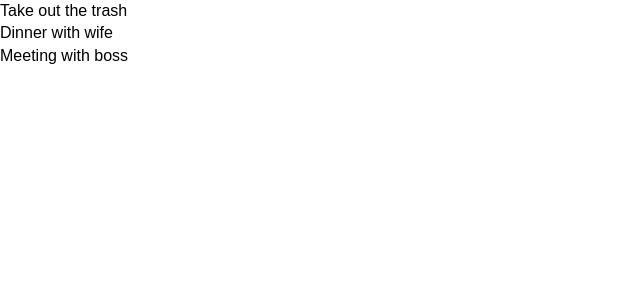
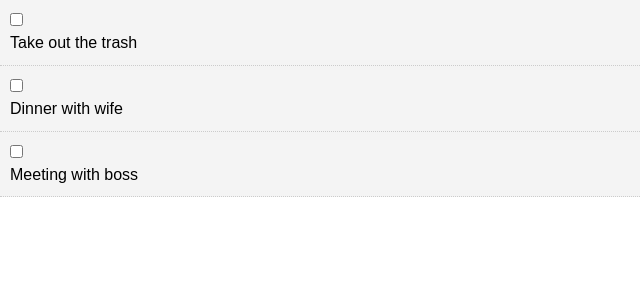
Before and after one commit to daveramai/react-crash-course, a React (Create React App) app in the folder crash-course-app/: page / in a window 1280 px wide. Shown: the top 300 px of the page, without its empty margins (0-640 px from the left). Built offline with nearby package versions, Linux system fonts and the light colour scheme.

Commit message:
Added checkbox and toggle functionality steps a through e. This is for the completed state to change

```diff
--- a/crash-course-app/src/App.js
+++ b/crash-course-app/src/App.js
@@ -27,6 +27,18 @@
     ]
   }
 
+  // e. Update the array with the id received from step d.
+  ToggleComplete = (id) => {
+        // console.log(id)
+        // change the state for the id received
+        this.setState({ todos: this.state.todos.map(item => {
+          if(item.id === id) {
+            item.completed = !item.completed //toggle state value here
+          }
+          return item; //send state value down the DOM to Todoitem??
+        }) });
+  } //end custom arrow function
+
   render() {
     // test access to state using chrome tools
     //console.log(this.state.todos)
@@ -34,7 +46,8 @@
       <div className="App">
         {/* Add comment using CTRL+/ */}
         {/* renders the todos component and pass state to it */}
-        <Todos todos={this.state.todos} />
+        {/* d. added ToggleComplete as a function to receive the value from Todos.js see step c. */}
+        <Todos todos={this.state.todos} markComplete={ this.ToggleComplete } />
       </div>
     );
   }
--- a/crash-course-app/src/components/Todoitem.js
+++ b/crash-course-app/src/components/Todoitem.js
@@ -5,15 +5,48 @@
 import PropTypes from 'prop-types';
 
 export class Todoitem extends Component {
+
+    // arrow function created for styling todo item
+    getStyle = () => {
+        // if (this.props.todo.completed) {
+        //     return { textDecoration: 'line-through'}
+        // } else return { textDecoration: 'none'}
+        return {
+            //ternary operation used rather than above long way
+            background: '#f4f4f4',
+            padding: '10px',
+            borderBottom: '1px #ccc dotted',
+            textDecoration: this.props.todo.completed ?
+            'line-through' : 'none'
+        }
+    } //end custom arrow function
+
+    // Another arrow function used rather than regular function in order to
+    // bind the *this.* variable/object etc.
+    // markComplete = (e) => {
+    //     console.log(this.props)
+    // } //end custom arrow function
+
     render() {
+        // a. Deconstruct the props values to be reused easily below
+        const { id, title } = this.props.todo;
+
         return (
-            <div>
-                {/* Return the todo title sent from Todos component map function */}
-                <p>{ this.props.todo.title }</p>
+            // Add a style to the div using a class function
+            <div style={ this.getStyle() }>
+                {
+                // b. Add checkbox and pass the id value UP THE DOM back to the Todos component (nb: must bind this)
+                <input type="checkbox" onChange={this.props.markComplete.bind(this, id) } />
+
+                /* Return the todo title sent from Todos component map function */}
+                {/* Used deconstructed value for 'title' */}
+                <p>{ title }</p>
             </div>
         )
-    }
-}
+    } //end render
+
+
+} // End class
 
 // PropTypes defined for this class (as good practice)
 Todoitem.propTypes = {
@@ -21,4 +54,5 @@
     todo: PropTypes.object.isRequired
 }
 
+
 export default Todoitem
--- a/crash-course-app/src/components/Todos.js
+++ b/crash-course-app/src/components/Todos.js
@@ -14,7 +14,8 @@
         // pass item to each Todoitem component
         // Each child in a list should have a unique "key" prop else an error will be seen in the dev tools although it wont break the application. But to
         //  supress it, create a key as seen below
-        <Todoitem key={item.id} todo={ item }/>
+        // c. added markComplete value to send it UP THE DOM to App.js (received value from Todoitem.js as a binded value see step b.)
+        <Todoitem key={item.id} todo={ item } markComplete={this.props.markComplete} />
     ));
   }
 
```
